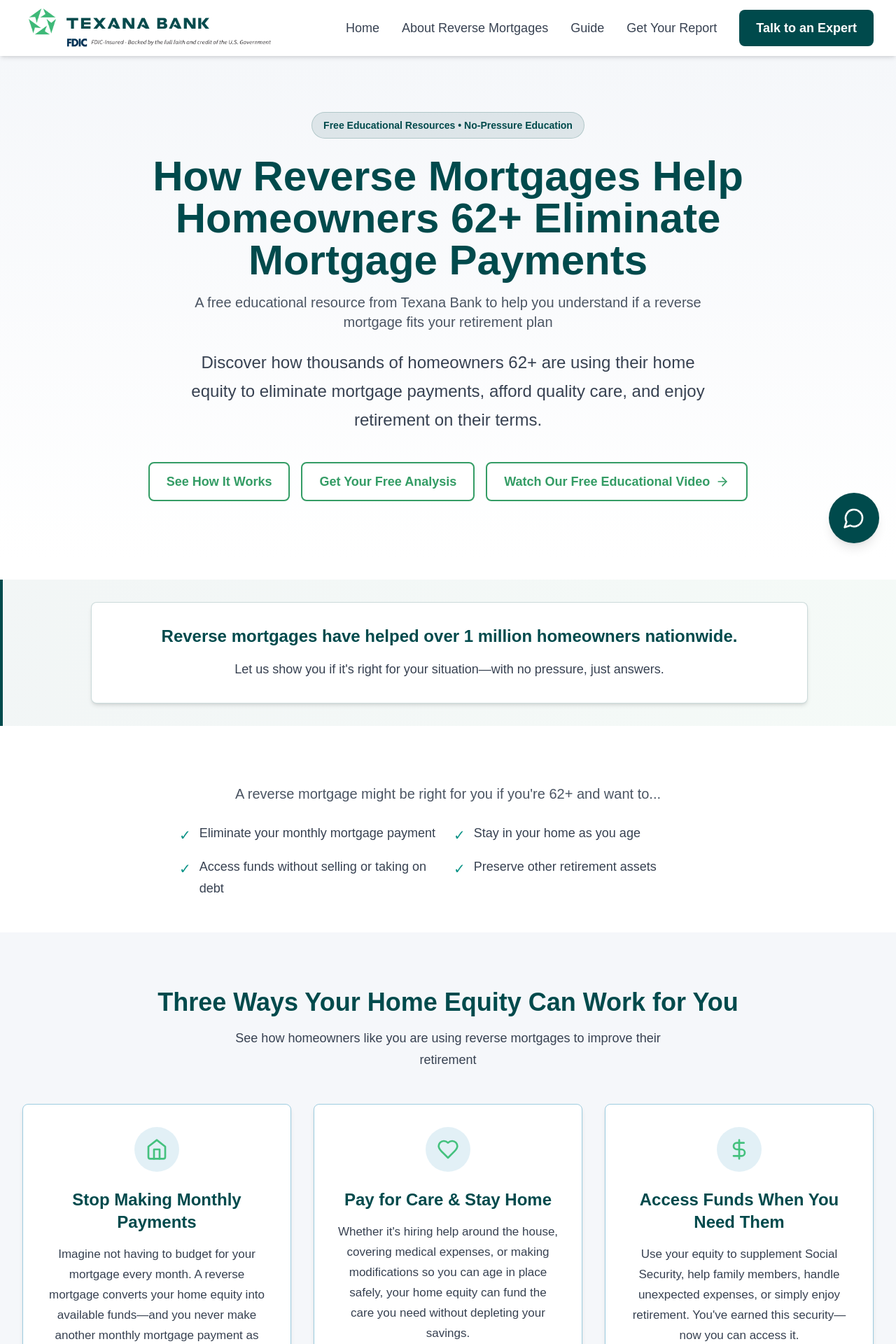
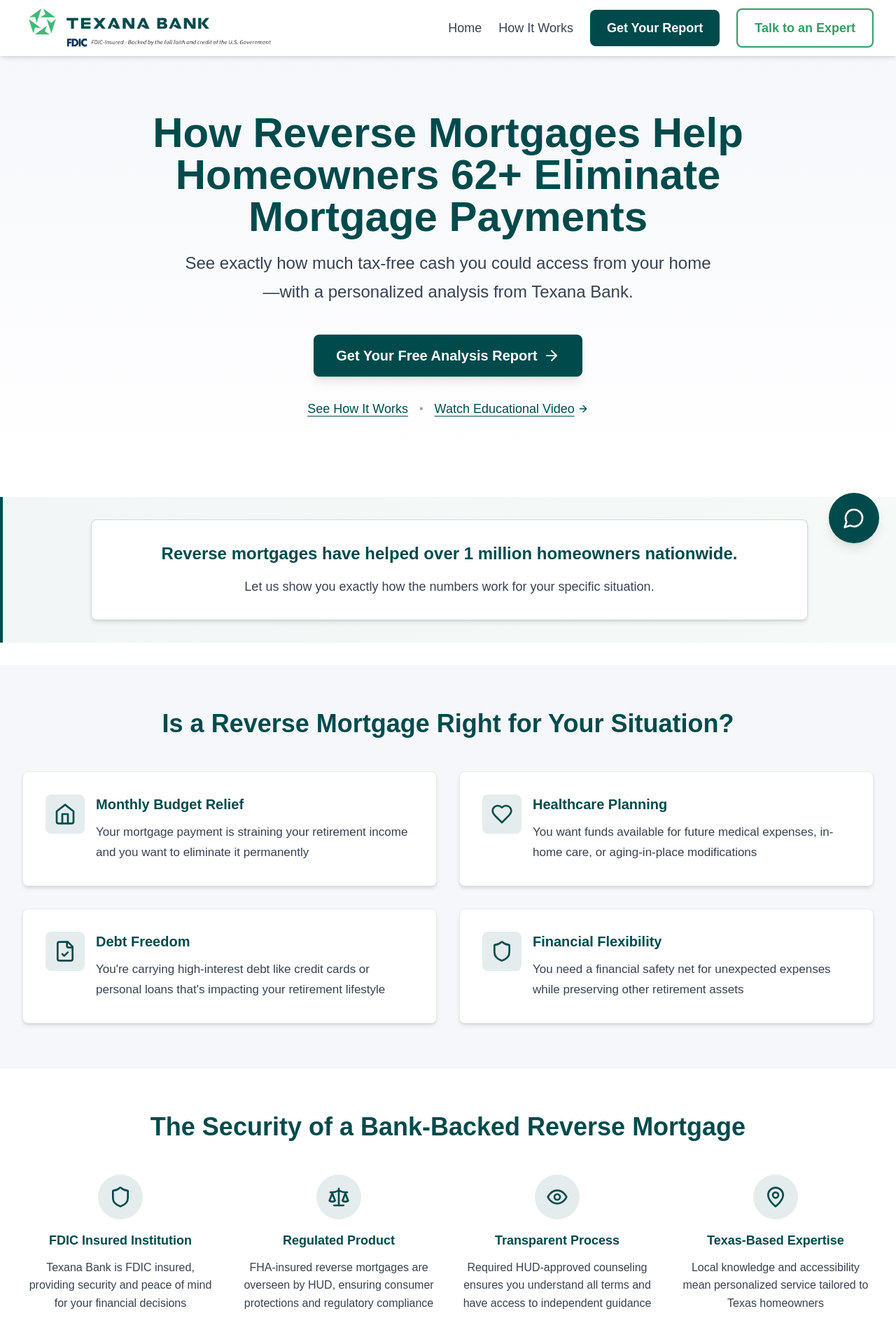
Before and after one commit to ascentcre/HomeEquityNavigator, a Next.js app: page / in a window 1280 px wide. Shown: the top 1920 px of the page at 70% size. Built offline with nearby package versions, Linux system fonts and the light colour scheme.

Commit message:
Redesigned homepage

```diff
--- a/app/page.js
+++ b/app/page.js
@@ -1,6 +1,10 @@
 import Hero from '@/components/Hero';
 import FAQ from '@/components/FAQ';
+import WhoThisIsFor from '@/components/WhoThisIsFor';
+import TrustIndicators from '@/components/TrustIndicators';
 import { Home as HomeIcon, Heart, DollarSign } from 'lucide-react';
+import Link from 'next/link';
+import { ArrowRight } from 'lucide-react';
 
 export default function Home() {
   const pillars = [
@@ -8,16 +12,19 @@
       icon: HomeIcon,
       title: 'Stop Making Monthly Payments',
       description: 'Imagine not having to budget for your mortgage every month. A reverse mortgage converts your home equity into available funds—and you never make another monthly mortgage payment as long as you live in your home.',
+      bgColor: 'bg-soft-blue/20',
     },
     {
       icon: Heart,
       title: 'Pay for Care & Stay Home',
       description: "Whether it's hiring help around the house, covering medical expenses, or making modifications so you can age in place safely, your home equity can fund the care you need without depleting your savings.",
+      bgColor: 'bg-green/10',
     },
     {
       icon: DollarSign,
       title: 'Access Funds When You Need Them',
-      description: "Use your equity to supplement Social Security, help family members, handle unexpected expenses, or simply enjoy retirement. You've earned this security—now you can access it.",
+      description: "Use your equity to supplement Social Security, help family members, handle unexpected expenses, or simply enjoy retirement. You've built this wealth over decades—now put it to work for you.",
+      bgColor: 'bg-soft-gray',
     },
   ];
 
@@ -33,38 +40,17 @@
               Reverse mortgages have helped over 1 million homeowners nationwide.
             </p>
             <p className="text-lg text-gray-700 text-center max-w-3xl mx-auto" style={{ lineHeight: '1.7', fontSize: '18px' }}>
-              Let us show you if it&apos;s right for your situation—with no pressure, just answers.
+              Let us show you exactly how the numbers work for your specific situation.
             </p>
           </div>
         </div>
       </div>
 
-      {/* Who This Helps Section */}
-      <section className="py-12 px-4 bg-white">
-        <div className="max-w-4xl mx-auto">
-          <p className="text-xl text-gray-600 mb-6 text-center" style={{ lineHeight: '1.7', fontSize: '20px' }}>
-            A reverse mortgage might be right for you if you&apos;re 62+ and want to...
-          </p>
-          <div className="grid md:grid-cols-2 gap-4 max-w-3xl mx-auto">
-            <div className="flex items-start gap-3">
-              <span className="text-teal-600 text-xl mt-1" aria-hidden="true">✓</span>
-              <p className="text-gray-700" style={{ lineHeight: '1.7', fontSize: '18px' }}>Eliminate your monthly mortgage payment</p>
-            </div>
-            <div className="flex items-start gap-3">
-              <span className="text-teal-600 text-xl mt-1" aria-hidden="true">✓</span>
-              <p className="text-gray-700" style={{ lineHeight: '1.7', fontSize: '18px' }}>Stay in your home as you age</p>
-            </div>
-            <div className="flex items-start gap-3">
-              <span className="text-teal-600 text-xl mt-1" aria-hidden="true">✓</span>
-              <p className="text-gray-700" style={{ lineHeight: '1.7', fontSize: '18px' }}>Access funds without selling or taking on debt</p>
-            </div>
-            <div className="flex items-start gap-3">
-              <span className="text-teal-600 text-xl mt-1" aria-hidden="true">✓</span>
-              <p className="text-gray-700" style={{ lineHeight: '1.7', fontSize: '18px' }}>Preserve other retirement assets</p>
-            </div>
-          </div>
-        </div>
-      </section>
+      {/* Who This Is For Section */}
+      <WhoThisIsFor />
+
+      {/* Trust Indicators Section */}
+      <TrustIndicators />
 
       {/* Three Pillars Section */}
       <section className="py-20 px-4 sm:px-6 lg:px-8 bg-soft-gray" aria-label="Benefits of reverse mortgages">
@@ -72,27 +58,30 @@
           <h2 className="text-3xl sm:text-4xl font-serif font-bold text-teal text-center mb-4">
             Three Ways Your Home Equity Can Work for You
           </h2>
-          <p className="text-lg text-gray-700 text-center mb-12 max-w-2xl mx-auto" style={{ lineHeight: '1.7', fontSize: '18px' }}>
-            See how homeowners like you are using reverse mortgages to improve their retirement
+          <p className="text-lg text-gray-700 text-center mb-4 max-w-2xl mx-auto" style={{ lineHeight: '1.7', fontSize: '18px' }}>
+            Choose the Option That Matches Your Goals
+          </p>
+          <p className="text-base text-gray-600 text-center mb-12 max-w-2xl mx-auto" style={{ lineHeight: '1.7', fontSize: '17px' }}>
+            Most homeowners use one primary strategy—which fits your retirement plan?
           </p>
 
-          <div className="grid grid-cols-1 md:grid-cols-3 gap-8">
+          <div className="grid grid-cols-1 md:grid-cols-3 gap-8 lg:gap-10">
             {pillars.map((pillar, index) => {
               const IconComponent = pillar.icon;
               return (
                 <div
                   key={index}
-                  className="bg-white rounded-lg p-8 shadow-md hover:shadow-lg transition-shadow duration-200 border border-soft-blue"
+                  className={`bg-white rounded-lg p-8 lg:p-10 shadow-md hover:shadow-xl transition-all duration-200 border-2 border-soft-gray-dark ${pillar.bgColor} hover:-translate-y-1`}
                 >
-                  <div className="flex justify-center mb-6">
-                    <div className="bg-soft-blue bg-opacity-30 p-4 rounded-full">
-                      <IconComponent className="h-8 w-8 text-bright-green" aria-hidden="true" />
+                  <div className="flex justify-center mb-8">
+                    <div className="bg-white p-5 rounded-full shadow-sm">
+                      <IconComponent className="h-12 w-12 text-teal" aria-hidden="true" />
                     </div>
                   </div>
-                  <h3 className="text-2xl font-serif font-bold text-teal mb-4 text-center">
+                  <h3 className="text-2xl lg:text-3xl font-serif font-bold text-teal mb-6 text-center">
                     {pillar.title}
                   </h3>
-                  <p className="text-base text-gray-700 text-center" style={{ lineHeight: '1.7', fontSize: '17px' }}>
+                  <p className="text-base text-gray-700 text-center leading-relaxed" style={{ lineHeight: '1.8', fontSize: '17px' }}>
                     {pillar.description}
                   </p>
                 </div>
@@ -103,6 +92,27 @@
       </section>
 
       <FAQ />
+
+      {/* Final CTA Section */}
+      <section className="py-16 px-4 sm:px-6 lg:px-8 bg-gradient-to-b from-white to-soft-gray" aria-label="Ready to see your personal numbers">
+        <div className="max-w-4xl mx-auto text-center">
+          <h2 className="text-3xl sm:text-4xl font-serif font-bold text-teal mb-4">
+            Ready to See Your Personal Numbers?
+          </h2>
+          <p className="text-lg text-gray-700 mb-8 max-w-2xl mx-auto" style={{ lineHeight: '1.7', fontSize: '18px' }}>
+            Get a detailed analysis based on your specific situation.
+          </p>
+          <Link
+            href="/calculate"
+            className="inline-flex items-center justify-center gap-2 bg-teal text-white px-8 py-4 rounded-lg font-semibold text-xl hover:bg-teal-light transition-all duration-200 focus:outline-none focus:ring-4 focus:ring-teal focus:ring-opacity-50 shadow-lg hover:shadow-xl transform hover:-translate-y-0.5"
+            aria-label="Get Your Free Analysis Report"
+            style={{ minHeight: '56px' }}
+          >
+            Get Your Free Analysis Report
+            <ArrowRight className="h-6 w-6" aria-hidden="true" />
+          </Link>
+        </div>
+      </section>
     </div>
   );
 }
--- a/components/Hero.js
+++ b/components/Hero.js
@@ -7,46 +7,45 @@
   return (
     <section className="bg-gradient-to-b from-soft-gray to-white py-20 px-4 sm:px-6 lg:px-8">
       <div className="max-w-4xl mx-auto text-center">
-        {/* Trust Signal Badge */}
-        <div className="mb-6">
-          <span className="inline-block bg-teal/10 text-teal px-4 py-2 rounded-full text-sm font-semibold border border-teal/20">
-            Free Educational Resources • No-Pressure Education
-          </span>
-        </div>
-
         <h1 className="text-4xl sm:text-5xl md:text-6xl font-serif font-bold text-teal mb-4 leading-tight">
           How Reverse Mortgages Help Homeowners 62+ Eliminate Mortgage Payments
         </h1>
-        <p className="text-lg sm:text-xl text-gray-600 mb-6 leading-relaxed max-w-3xl mx-auto font-medium">
-          A free educational resource from Texana Bank to help you understand if a reverse mortgage fits your retirement plan
+        <p className="text-xl sm:text-2xl text-gray-700 mb-10 leading-relaxed max-w-3xl mx-auto" style={{ lineHeight: '1.7' }}>
+          See exactly how much tax-free cash you could access from your home—with a personalized analysis from Texana Bank.
         </p>
-        <p className="text-xl sm:text-2xl text-gray-700 mb-10 leading-relaxed max-w-3xl mx-auto" style={{ lineHeight: '1.7' }}>
-          Discover how thousands of homeowners 62+ are using their home equity to eliminate mortgage payments, afford quality care, and enjoy retirement on their terms.
-        </p>
+
+        {/* Primary CTA */}
+        <div className="mb-8">
+          <Link
+            href="/calculate"
+            className="inline-flex items-center justify-center gap-2 bg-teal text-white px-8 py-4 rounded-lg font-semibold text-xl hover:bg-teal-light transition-all duration-200 focus:outline-none focus:ring-4 focus:ring-teal focus:ring-opacity-50 shadow-lg hover:shadow-xl transform hover:-translate-y-0.5"
+            aria-label="Get Your Free Analysis Report"
+            style={{ minHeight: '56px' }}
+          >
+            Get Your Free Analysis Report
+            <ArrowRight className="h-6 w-6" aria-hidden="true" />
+          </Link>
+        </div>
+
+        {/* Secondary CTAs */}
         <div className="flex flex-col sm:flex-row gap-4 justify-center items-center">
           <Link
             href="/guides"
-            className="btn-secondary inline-flex items-center gap-2"
+            className="text-teal hover:text-teal-light font-medium text-lg underline underline-offset-4 transition-colors"
             aria-label="See How It Works"
           >
             See How It Works
           </Link>
-          <Link
-            href="/calculate"
-            className="btn-secondary inline-flex items-center gap-2"
-            aria-label="Get Your Free Analysis"
-          >
-            Get Your Free Analysis
-          </Link>
+          <span className="hidden sm:inline text-gray-400">•</span>
           <a
             href="https://reversemortgageseminar.net/justin"
             target="_blank"
             rel="noopener noreferrer"
-            className="btn-secondary inline-flex items-center gap-2"
+            className="text-teal hover:text-teal-light font-medium text-lg underline underline-offset-4 transition-colors inline-flex items-center gap-1"
             aria-label="Watch Our Free Educational Video"
           >
-            Watch Our Free Educational Video
-            <ArrowRight className="h-5 w-5" aria-hidden="true" />
+            Watch Educational Video
+            <ArrowRight className="h-4 w-4" aria-hidden="true" />
           </a>
         </div>
       </div>
--- a/components/Navbar.js
+++ b/components/Navbar.js
@@ -26,7 +26,7 @@
           </Link>
 
           {/* Desktop Navigation */}
-          <div className="hidden md:flex items-center space-x-8">
+          <div className="hidden md:flex items-center space-x-6">
             <Link
               href="/"
               className="text-gray-700 hover:text-teal font-medium text-lg transition-colors"
@@ -34,26 +34,21 @@
               Home
             </Link>
             <Link
-              href="/learn"
-              className="text-gray-700 hover:text-teal font-medium text-lg transition-colors"
-            >
-              About Reverse Mortgages
-            </Link>
-            <Link
               href="/guides"
               className="text-gray-700 hover:text-teal font-medium text-lg transition-colors"
             >
-              Guide
+              How It Works
             </Link>
             <Link
               href="/calculate"
-              className="text-gray-700 hover:text-teal font-medium text-lg transition-colors"
+              className="btn-primary"
+              aria-label="Get Your Report"
             >
               Get Your Report
             </Link>
             <a
               href="https://calendly.com/justin-castro-texanabank/reverse-mortgage-discussion"
-              className="btn-primary"
+              className="btn-secondary"
               aria-label="Talk to an expert"
               target="_blank"
               rel="noopener noreferrer"
@@ -90,29 +85,22 @@
               Home
             </Link>
             <Link
-              href="/learn"
-              className="block px-4 py-3 text-gray-700 hover:bg-soft-gray rounded-lg font-medium text-lg"
-              onClick={() => setIsOpen(false)}
-            >
-              About Reverse Mortgages
-            </Link>
-            <Link
               href="/guides"
               className="block px-4 py-3 text-gray-700 hover:bg-soft-gray rounded-lg font-medium text-lg"
               onClick={() => setIsOpen(false)}
             >
-              Guide
+              How It Works
             </Link>
             <Link
               href="/calculate"
-              className="block px-4 py-3 text-gray-700 hover:bg-soft-gray rounded-lg font-medium text-lg"
+              className="block btn-primary text-center mt-2"
               onClick={() => setIsOpen(false)}
             >
               Get Your Report
             </Link>
             <a
               href="https://calendly.com/justin-castro-texanabank/reverse-mortgage-discussion"
-              className="block btn-primary text-center mt-4"
+              className="block btn-secondary text-center mt-2"
               onClick={() => setIsOpen(false)}
               target="_blank"
               rel="noopener noreferrer"
--- /dev/null
+++ b/components/TrustIndicators.js
@@ -0,0 +1,62 @@
+'use client';
+
+import { Shield, Scale, Eye, MapPin } from 'lucide-react';
+
+export default function TrustIndicators() {
+  const indicators = [
+    {
+      icon: Shield,
+      title: 'FDIC Insured Institution',
+      description: 'Texana Bank is FDIC insured, providing security and peace of mind for your financial decisions',
+    },
+    {
+      icon: Scale,
+      title: 'Regulated Product',
+      description: 'FHA-insured reverse mortgages are overseen by HUD, ensuring consumer protections and regulatory compliance',
+    },
+    {
+      icon: Eye,
+      title: 'Transparent Process',
+      description: 'Required HUD-approved counseling ensures you understand all terms and have access to independent guidance',
+    },
+    {
+      icon: MapPin,
+      title: 'Texas-Based Expertise',
+      description: 'Local knowledge and accessibility mean personalized service tailored to Texas homeowners',
+    },
+  ];
+
+  return (
+    <section className="py-16 px-4 sm:px-6 lg:px-8 bg-white" aria-label="The security of a bank-backed reverse mortgage">
+      <div className="max-w-7xl mx-auto">
+        <h2 className="text-3xl sm:text-4xl font-serif font-bold text-teal text-center mb-12">
+          The Security of a Bank-Backed Reverse Mortgage
+        </h2>
+
+        <div className="grid grid-cols-1 md:grid-cols-2 lg:grid-cols-4 gap-6 lg:gap-8">
+          {indicators.map((indicator, index) => {
+            const IconComponent = indicator.icon;
+            return (
+              <div
+                key={index}
+                className="text-center"
+              >
+                <div className="flex justify-center mb-4">
+                  <div className="bg-teal/10 p-4 rounded-full">
+                    <IconComponent className="h-8 w-8 text-teal" aria-hidden="true" />
+                  </div>
+                </div>
+                <h3 className="text-lg font-serif font-bold text-teal mb-3">
+                  {indicator.title}
+                </h3>
+                <p className="text-base text-gray-700 leading-relaxed" style={{ fontSize: '16px', lineHeight: '1.6' }}>
+                  {indicator.description}
+                </p>
+              </div>
+            );
+          })}
+        </div>
+      </div>
+    </section>
+  );
+}
--- /dev/null
+++ b/components/WhoThisIsFor.js
@@ -0,0 +1,66 @@
+'use client';
+
+import { Home, Heart, FileCheck, Shield } from 'lucide-react';
+
+export default function WhoThisIsFor() {
+  const scenarios = [
+    {
+      icon: Home,
+      title: 'Monthly Budget Relief',
+      description: 'Your mortgage payment is straining your retirement income and you want to eliminate it permanently',
+    },
+    {
+      icon: Heart,
+      title: 'Healthcare Planning',
+      description: 'You want funds available for future medical expenses, in-home care, or aging-in-place modifications',
+    },
+    {
+      icon: FileCheck,
+      title: 'Debt Freedom',
+      description: "You're carrying high-interest debt like credit cards or personal loans that's impacting your retirement lifestyle",
+    },
+    {
+      icon: Shield,
+      title: 'Financial Flexibility',
+      description: 'You need a financial safety net for unexpected expenses while preserving other retirement assets',
+    },
+  ];
+
+  return (
+    <section className="py-16 px-4 sm:px-6 lg:px-8 bg-soft-gray" aria-label="Is a reverse mortgage right for your situation">
+      <div className="max-w-7xl mx-auto">
+        <h2 className="text-3xl sm:text-4xl font-serif font-bold text-teal text-center mb-12">
+          Is a Reverse Mortgage Right for Your Situation?
+        </h2>
+
+        <div className="grid grid-cols-1 md:grid-cols-2 gap-6 lg:gap-8">
+          {scenarios.map((scenario, index) => {
+            const IconComponent = scenario.icon;
+            return (
+              <div
+                key={index}
+                className="bg-white rounded-lg p-6 sm:p-8 shadow-md hover:shadow-lg transition-shadow duration-200 border border-soft-gray-dark"
+              >
+                <div className="flex items-start gap-4">
+                  <div className="flex-shrink-0">
+                    <div className="bg-teal/10 p-3 rounded-lg">
+                      <IconComponent className="h-8 w-8 text-teal" aria-hidden="true" />
+                    </div>
+                  </div>
+                  <div className="flex-1">
+                    <h3 className="text-xl font-serif font-bold text-teal mb-3">
+                      {scenario.title}
+                    </h3>
+                    <p className="text-base text-gray-700 leading-relaxed" style={{ fontSize: '17px', lineHeight: '1.7' }}>
+                      {scenario.description}
+                    </p>
+                  </div>
+                </div>
+              </div>
+            );
+          })}
+        </div>
+      </div>
+    </section>
+  );
+}
```
Also changed, not shown: components/FAQ.js (+24 -19 lines).
